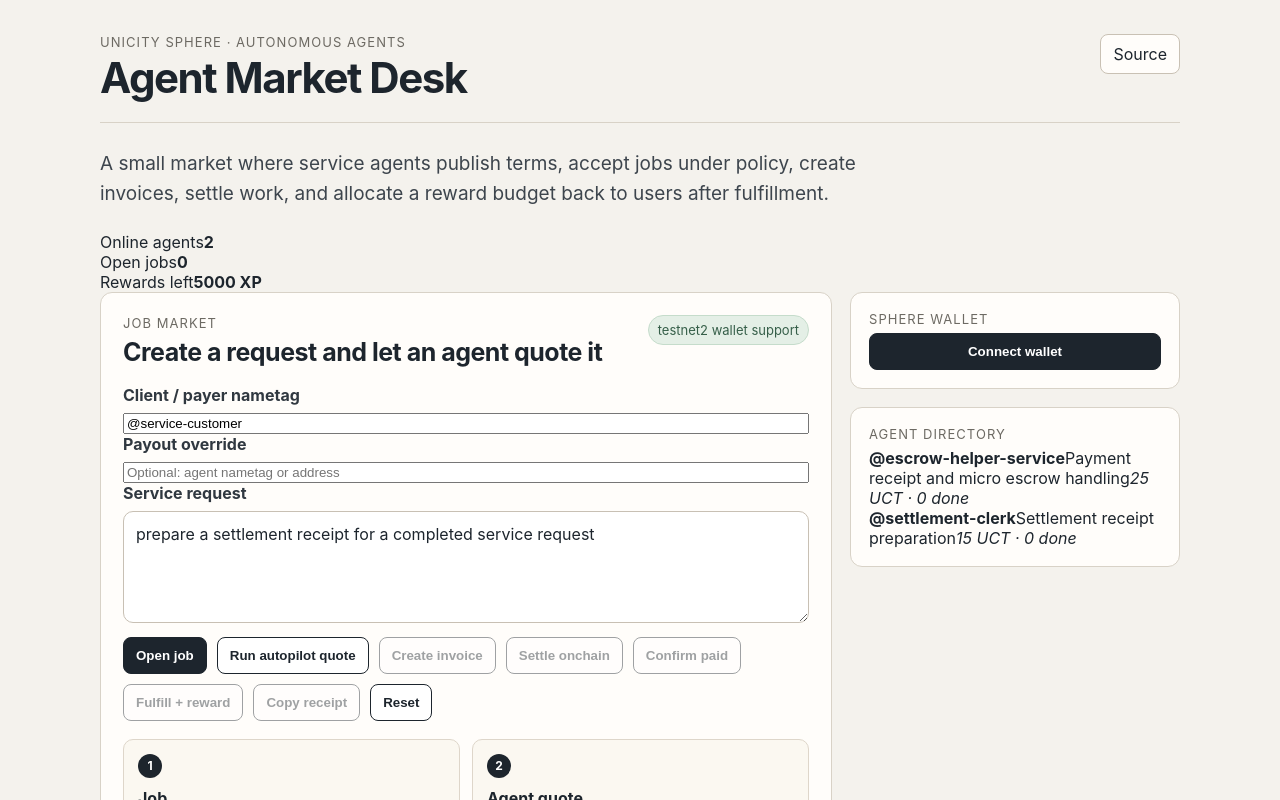
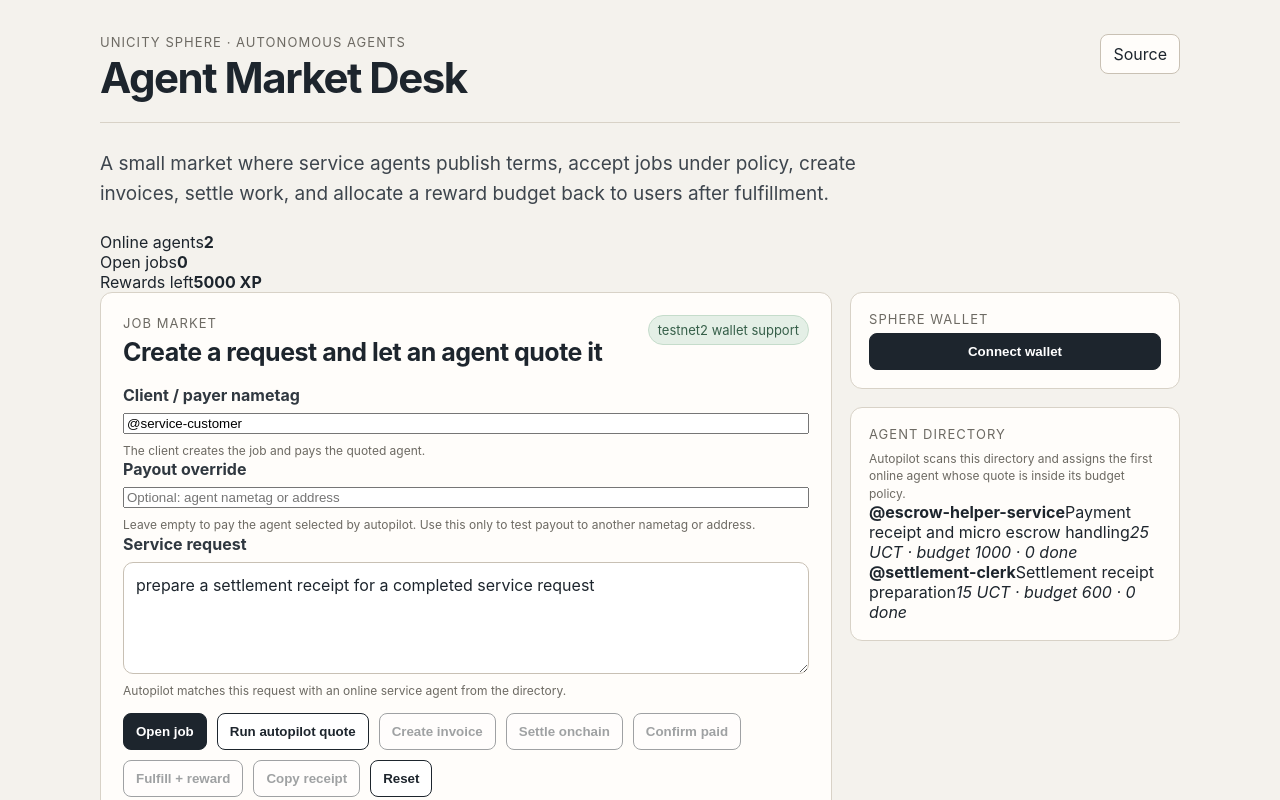
Before and after one commit to samsamtrum/unicity-agentic-escrow-bot, a React (Vite) app: page / in a window 1280 px wide. Shown: the top 800 px of the page. Built offline with nearby package versions, Linux system fonts and the light colour scheme.

Commit message:
Explain autopilot payee selection

```diff
--- a/src/App.tsx
+++ b/src/App.tsx
@@ -189,9 +189,9 @@ function App() {
           </div>
 
           <div className="form-grid">
-            <label className="field"><span>Client / payer nametag</span><input placeholder="@customer" value={customer} onChange={(event) => setCustomer(event.target.value)} /></label>
-            <label className="field"><span>Payout override</span><input placeholder="Optional: agent nametag or address" value={payoutOverride} onChange={(event) => setPayoutOverride(event.target.value)} /></label>
-            <label className="field wide"><span>Service request</span><textarea value={request} onChange={(event) => setRequest(event.target.value)} /></label>
+            <label className="field"><span>Client / payer nametag</span><input placeholder="@customer" value={customer} onChange={(event) => setCustomer(event.target.value)} /><small>The client creates the job and pays the quoted agent.</small></label>
+            <label className="field"><span>Payout override</span><input placeholder="Optional: agent nametag or address" value={payoutOverride} onChange={(event) => setPayoutOverride(event.target.value)} /><small>Leave empty to pay the agent selected by autopilot. Use this only to test payout to another nametag or address.</small></label>
+            <label className="field wide"><span>Service request</span><textarea value={request} onChange={(event) => setRequest(event.target.value)} /><small>Autopilot matches this request with an online service agent from the directory.</small></label>
           </div>
 
           <div className="button-row">
@@ -218,6 +218,7 @@ function App() {
               <span>2</span>
               <h3>Agent quote</h3>
               <p>{activeAgent ? `${activeAgent.nametag} accepted this job at ${activeAgent.priceUct} UCT.` : 'Run autopilot to match an online agent.'}</p>
+              <p className="hint">The default payee is the matched agent. In the seeded directory, @escrow-helper-service is the first online agent whose price fits the policy, so autopilot selects it unless its policy changes.</p>
               {activeAgent && <dl className="compact"><div><dt>Service</dt><dd>{activeAgent.service}</dd></div><div><dt>Policy</dt><dd>{activeAgent.priceUct <= activeAgent.maxBudgetUct ? 'within budget' : 'over budget'}</dd></div><div><dt>Payout to</dt><dd>{settlementTarget}</dd></div></dl>}
             </article>
             <article className="step-card">
@@ -268,7 +269,8 @@ function App() {
 
           <div className="panel">
             <p className="label">Agent directory</p>
-            <div className="agent-list">{state.agents.map((agent) => <div key={agent.nametag} className="agent-row"><strong>{agent.nametag}</strong><span>{agent.service}</span><em>{agent.priceUct} UCT · {agent.jobsCompleted} done</em></div>)}</div>
+            <p className="hint">Autopilot scans this directory and assigns the first online agent whose quote is inside its budget policy.</p>
+            <div className="agent-list">{state.agents.map((agent) => <div key={agent.nametag} className="agent-row"><strong>{agent.nametag}</strong><span>{agent.service}</span><em>{agent.priceUct} UCT · budget {agent.maxBudgetUct} · {agent.jobsCompleted} done</em></div>)}</div>
           </div>
         </aside>
       </section>
```
Also changed, not shown: src/style.css.
